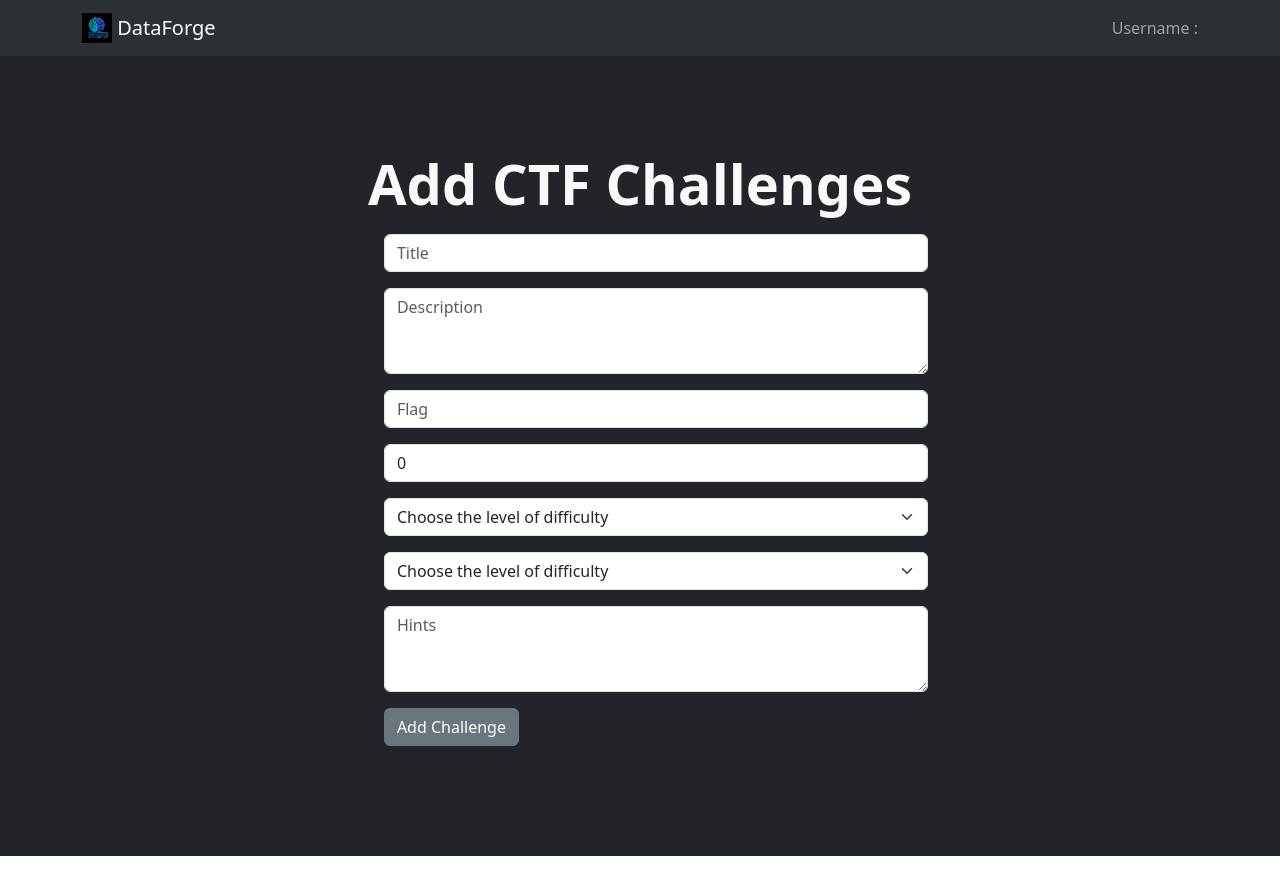
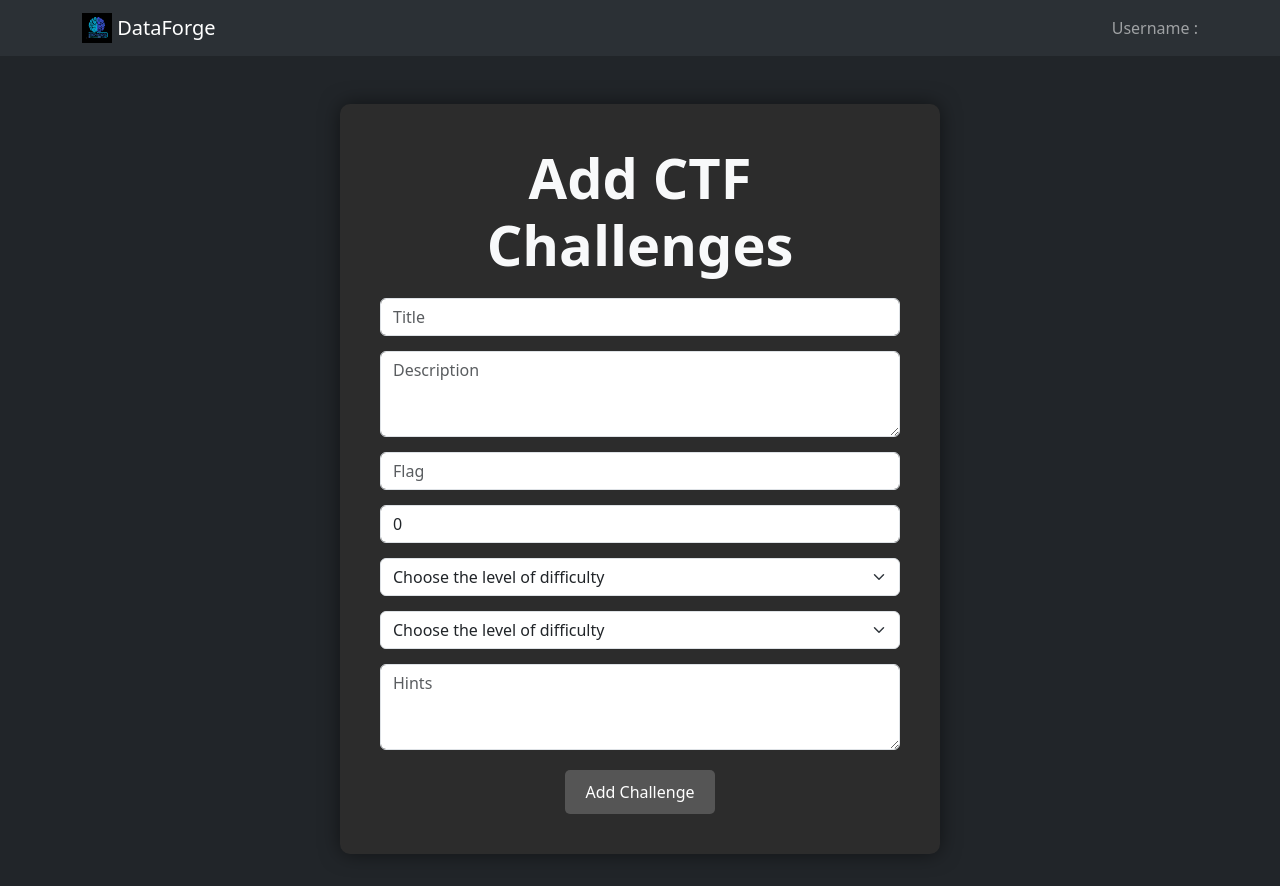
Before and after one commit to govardhan-06/dataforge, a React (Vite) app in the folder frontend/: page /addCTF in a window 1280 px wide. Before the commit the page ends 856 px from the top, so only its background shows below. Built offline with nearby package versions, Linux system fonts and the light colour scheme.

Commit message:
Frontend bug fix

```diff
--- a/frontend/src/components/CreateCTF.jsx
+++ b/frontend/src/components/CreateCTF.jsx
@@ -1,7 +1,6 @@
 import React, { useState } from 'react';
 import Form from 'react-bootstrap/Form';
 import Button from 'react-bootstrap/Button';
-import Container from 'react-bootstrap/esm/Container';
 
 function CreateCTF() {
     const [title, setTitle] = useState("");
@@ -10,7 +9,6 @@ function CreateCTF() {
     const [points, setPoints] = useState(0);
     const [difficulty, setDifficulty] = useState("");
     const [category, setCategory] = useState("");
-    const [author, setAuthor] = useState("");
     const [hints, setHints] = useState("");
 
     const handleSubmit=(e)=>{
@@ -28,6 +26,7 @@ function CreateCTF() {
     }
 
   return (
+    <div>
     <div className='createCTF-div'>
       <div>
       <h3 className="display-4 fw-bold addCTF_title">Add CTF Challenges</h3>
@@ -54,6 +53,8 @@ function CreateCTF() {
     </Form>
     </div>
     </div>
+    <div className='addCTF-footer'></div>
+    </div>
   )
 }
 
--- a/frontend/src/components/LoginForm.jsx
+++ b/frontend/src/components/LoginForm.jsx
@@ -37,25 +37,32 @@ function LoginForm({ route, method }) {
     };
 
     return (
-        <div className="loginRegister-form">
-        <div>
-            <h3 className="display-4 fw-bold">{name}</h3>
-        <Form onSubmit={handleSubmit} method="POST">
+        <div className="login-register-form container">
+        <div className="row justify-content-center align-items-center min-vh-100">
+            <div className="container-fluid">
+                <div className="form-container">
+                    <img className="mic-logo" src="/src/static/92003285.png" alt="MIC Logo" />
+            <h3 className="display-4 fw-bold text-center">{name}</h3>
+        <Form onSubmit={handleSubmit} method="POST" className="mt-4">
             <Form.Control
             type="text"
             value={username}
             onChange={(e) => setUsername(e.target.value)}
             placeholder="Username"
+            className="mb-3"
             />
             <Form.Control
             type="password"
             value={password}
             onChange={(e) => setPassword(e.target.value)}
             placeholder="Password"
+            className="mb-3"
             />
             {loading && <LoadingIndicator />}
-        <Button variant="dark" type="submit">{name}</Button>
+        <Button variant="secondary" type="submit" className="w-100">{name}</Button>
         </Form>
+        </div>
+        </div>
         </div>
         </div>
     );
--- a/frontend/src/components/Navigationbar.jsx
+++ b/frontend/src/components/Navigationbar.jsx
@@ -5,7 +5,7 @@ import Navbar from 'react-bootstrap/Navbar';
 
 function Navigationbar({name}) {
   return (
-    <Navbar data-bs-theme="dark" className="bg-body-tertiary">
+    <Navbar data-bs-theme="dark" className="bg-body-tertiary mb-5">
         <Container>
           <Navbar.Brand href="/">
             <img
@@ -18,6 +18,7 @@ function Navigationbar({name}) {
             DataForge
           </Navbar.Brand>
           {/* User based restriction need to be applied here */}
+
           <Navbar.Collapse className="justify-content-end">
           <Navbar.Text>
             Username : {name}
--- a/frontend/src/styles/RegisterLogin.css
+++ b/frontend/src/styles/RegisterLogin.css
@@ -1,5 +1,53 @@
-.loginRegister-form{
+body {
+    background-color: #333; /* Dark background color for the body */
+    color: #fff; /* White text color */
+    margin: 0;
+    padding: 0;
+    height: 100vh;
+    justify-content: center;
+    align-items: center;
+  }
+
+  .mic-logo{
+    padding-left: 40px;
+    height: 120px;
+    padding-bottom: 0.5rem;
+  }
+
+  .login-register-form {
     display: flex;
     justify-content: center;
-    height: 100vh; /* Full viewport height */
-}
+    align-items: center;
+    min-height: 100vh;
+  }
+
+  .form-container {
+    background-color: #444; /* Darker background for the form container */
+    padding: 4rem; /* Increase padding to make the container larger */
+    border-radius: 8px;
+    box-shadow: 0 4px 8px rgba(0, 0, 0, 0.1);
+    width: 100%; /* Ensures the form container takes the full width of the parent column */
+  }
+
+  .form-container h3 {
+    color: #fff; /* White color for the heading */
+  }
+
+  .form-control {
+    background-color: #555; /* Input background color */
+    color: #fff; /* Input text color */
+    border: 1px solid #666; /* Input border color */
+  }
+
+  .form-control::placeholder {
+    color: #ccc; /* Placeholder text color */
+  }
+
+  .btn-dark {
+    background-color: #666; /* Button background color */
+    border: none; /* No border for the button */
+  }
+
+  .btn-dark:hover {
+    background-color: #555; /* Button background color on hover */
+  }
--- a/frontend/src/styles/addCTF.css
+++ b/frontend/src/styles/addCTF.css
@@ -1,10 +1,77 @@
+body {
+    background-color: #121212;
+    color: #ffffff;
+    font-family: Arial, sans-serif;
+}
+
 .createCTF-div {
     display: flex;
     justify-content: center;
     align-items: center;
-    height: 100vh; /* Full viewport height */
+    height: fit-content;
+    padding-bottom: 2rem;
 }
 
-.addCTF_fields,.addCTF-btn,.createCTF-select,.addCTF-title{
-    margin: 1rem;
+.createCTF-div > div {
+    background-color: #2c2c2c;
+    padding: 40px;
+    border-radius: 10px;
+    box-shadow: 0 0 20px rgba(0, 0, 0, 0.5);
+    width: 600px;
+    max-width: 90%;
 }
+
+.addCTF_title {
+    text-align: center;
+    margin-bottom: 20px;
+}
+
+.addCTF_fields {
+    margin-bottom: 15px;
+    background-color: #333;
+    border: none;
+    color: #fff;
+    padding: 10px;
+}
+
+.addCTF_fields::placeholder {
+    color: #bbb;
+}
+
+.createCTF-select {
+    margin-bottom: 15px;
+    background-color: #333;
+    border: none;
+    color: #fff;
+    padding: 10px;
+}
+
+.createCTF-select option {
+    background-color: #333;
+    color: #fff;
+}
+
+.addCTF-btn {
+    display: flex;
+    justify-content: center;
+    margin-top: 20px;
+}
+
+.addCTF-btn button {
+    background-color: #555;
+    border: none;
+    padding: 10px 20px;
+    color: #fff;
+    border-radius: 5px;
+    cursor: pointer;
+}
+
+.addCTF-btn button:hover {
+    background-color: #777;
+}
+
+.addCTF-footer{
+    position: relative;
+    margin-top: 2rem;
+    background-color: #121212;
+}
```
